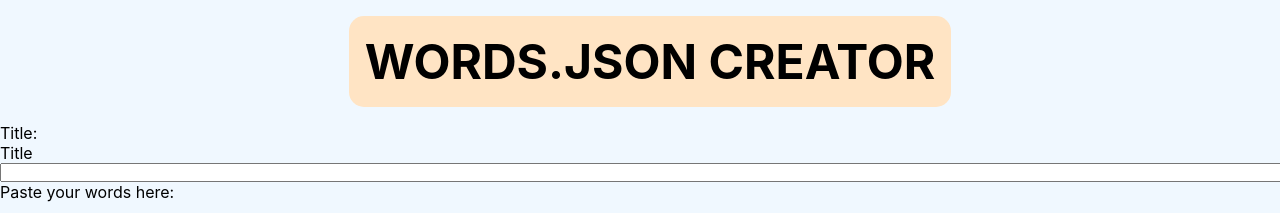
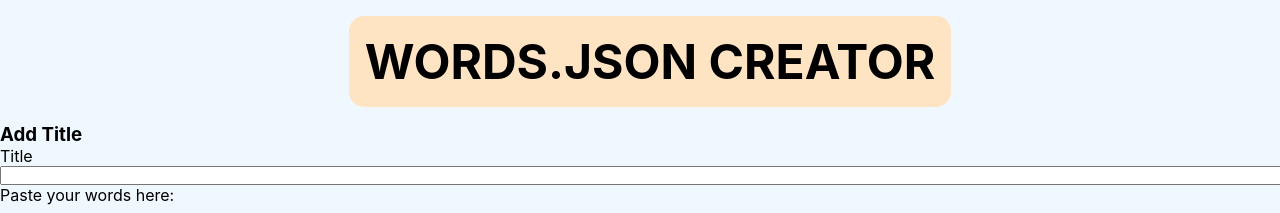
Before and after one commit to Konrad-Jalowy/reactlearnhelpers, a React (Create React App) app in the folder text-to-file-app/: page / in a window 1280 px wide. Shown: the top 213 px of the page. Built offline with nearby package versions, Linux system fonts and the light colour scheme.

Commit message:
were getting somewhere

```diff
--- a/text-to-file-app/src/components/TitleRFC.js
+++ b/text-to-file-app/src/components/TitleRFC.js
@@ -1,10 +1,12 @@
+import { AddTitle } from "./ui/AddTitle";
+
 function TitleRFC({title, setTitle}){
     function onTitleChange(e){
         setTitle(e.target.value);
     }
     return (
         <>
-        <p>Title: {title}</p>
+        <AddTitle/>
         <label htmlFor="title">Title</label>
         <input type="text" name="title" id="title" onChange={onTitleChange} value={title} />
         </>
--- /dev/null
+++ b/text-to-file-app/src/components/ui/AddTitle.js
@@ -0,0 +1,9 @@
+function AddTitle(){
+    return (
+        <>
+        <h3>Add Title</h3>
+        </>
+    );
+};
+
+export {AddTitle};
```
